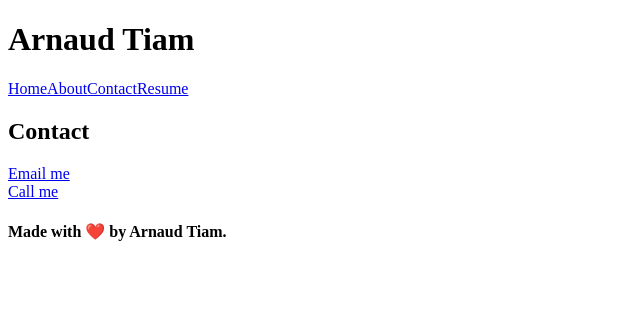
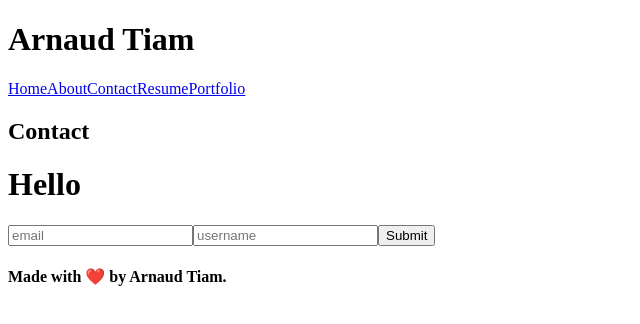
Before and after one commit to Atiam/React-portfolio, a React (Vite) app: page /Contact in a window 1280 px wide. Shown: the top 324 px of the page, without its empty margins (0-640 px from the left). Built offline with nearby package versions, Linux system fonts and the light colour scheme.

Commit message:
update code and fixe some issues

```diff
--- a/src/App.jsx
+++ b/src/App.jsx
@@ -1,6 +1,7 @@
 import { Outlet } from "react-router";
 import Header from "./components/Header";
 import Footer from "./components/Footer";
+import Form from "./components/Form/index";
 
 
 function App() {
--- /dev/null
+++ b/src/components/Form/index.jsx
@@ -0,0 +1,78 @@
+import { useState } from "react";
+
+//We import the helper function that will check if the email and password are valid.
+import { checkPassword, validateEmail } from "../../utils/helpers";
+
+function Form() {
+//Create state variables for the fields in the form
+// and setting their initial values to an empty string
+    const [email, setEmail] = useState('');
+    const [userName, setUserName] = useState('');
+    const [errorMessage, setErrorMessage] = useState('');
+
+
+const handleInputChange = (e) => {
+    // Getting the value and name of the input which triggered the change
+    const { target } = e;
+    const inputType = target.name;
+    const inputValue = target.value;
+
+    // Based on the input type, we set the state of either email, and username
+    if (inputType === 'email') {
+      setEmail(inputValue);
+    } else {
+      setUserName(inputValue);
+    }
+};
+
+const handleFormSubmit = (e) => {
+    // Preventing the default behavior of the form submit (which is to refresh the page)
+    e.preventDefault();
+
+    // First we check to see if the email is not valid or if the userName is empty. If so we set an error message to be displayed on the page.
+    if (!validateEmail(email) || !userName) {
+      setErrorMessage('Email or username is invalid');
+      // We want to exit out of this code block if something is wrong so that the user can correct it
+      return;
+      // Then we check to see if the password is not valid. If so, we set an error message regarding the password.
+    }
+
+    alert(`Hello ${userName}`);
+
+    // If everything goes according to plan, we want to clear out the input after a successful registration.
+    setUserName('');
+    setEmail('');
+    setErrorMessage('');
+  };
+
+  return (
+    <div className="container text-center">
+      <h1>Hello {userName}</h1>
+      <form className="form" onSubmit={handleFormSubmit}>
+        <input
+          value={email}
+          name="email"
+          onChange={handleInputChange}
+          type="email"
+          placeholder="email"
+        />
+        <input
+          value={userName}
+          name="userName"
+          onChange={handleInputChange}
+          type="text"
+          placeholder="username"
+        />
+
+        <button type="submit">Submit</button>
+      </form>
+      {errorMessage && (
+        <div>
+          <p className="error-text">{errorMessage}</p>
+        </div>
+      )}
+    </div>
+  );
+}
+
+export default Form;
--- a/src/components/Nav.jsx
+++ b/src/components/Nav.jsx
@@ -3,14 +3,11 @@ import { Link } from "react-router-dom";
 export default function Nav(){
     return (
       <nav>
-        {/* <a href="/">Home</a>
-        <a href="#">Projects</a>
-        <a href="/about">About</a>
-        <a href="#">Contact</a> */}
-        <Link to="/">Home</Link>
-        <Link to="/about">About</Link>
+        <Link to="/Home">Home</Link>
+        <Link to="/">About</Link>
         <Link to="/contact">Contact</Link>
         <Link to="/resume">Resume</Link>
+        <Link to="/portfolio">Portfolio</Link>
       </nav>
     );
 }
--- a/src/components/portfolioData.json
+++ b/src/components/portfolioData.json
@@ -9,15 +9,36 @@
   {
     "title": "E-commerce_Tiam-Arnaud",
     "explain": "Internet retail, also known as e-commerce, plays a significant role within the electronics industry, as it empowers businesses and consumers alike to conveniently engage in online buying and selling of electronic products.",
-    "image": "burger.gif",
-    "url": "",
+    "image": "https://github.com/Atiam/E-commerce_Tiam-Arnaud/blob/main/assets/images_get.png?raw=true",
+    "url": "https://1drv.ms/v/s!Al52s9YCFUObkVKk5UGC8rR7LR4h?e=udZhxm",
     "repourl": "https://github.com/Atiam/E-commerce_Tiam-Arnaud"
   },
   {
-    "title": "employees_payroll_tracker-Arnaud_ti",
-    "explain": "This application is an employee payroll tracker. It help you the manager to see his employees' payroll data and properly budget for the company.",
-    "image": "Google Search Books",
-    "url": "",
-    "repourl": "https://github.com/Atiam/employees_payroll_tracker-Arnaud_tia"
+    "title": "Bootcamp Buddy",
+    "explain": "This application aims to help us and others who are interested in finding resources on HTML, CSS, JavaScript, Node.js, and Express.js in a more streamlined fashion.",
+    "image": "https://github.com/atengelsgjerd/Bootcamp-Buddy/blob/main/assets/images/landing%20page.png?raw=true",
+    "url": "https://bootcamp-buddy.onrender.com/login",
+    "repourl": "https://github.com/atengelsgjerd/Bootcamp-Buddy"
+  },
+  {
+    "title": "Date-Night",
+    "explain": "Date Night looks to alleviate that anxiety by randomizing the selection of movie, and cocktail for the evening.",
+    "image": "https://github.com/atengelsgjerd/Date-Night/blob/main/assets/img/dateNight.png?raw=true",
+    "url": "https://atengelsgjerd.github.io/Date-Night/",
+    "repourl": "https://github.com/atengelsgjerd/Date-Night"
+  },
+  {
+    "title": "Note_Taker-Arnaud_Tiam",
+    "explain": "This applicationis a note taker; it can be used to write and save notes.",
+    "image": "https://github.com/Atiam/Note_Taker-Arnaud_Tiam-/blob/main/assets/images/note_taker-image-1.png?raw=true",
+    "url": "https://note-taker-arnaud-tiam.onrender.com/notes",
+    "repourl": "https://github.com/Atiam/Note_Taker-Arnaud_Tiam-"
+  },
+  {
+    "title": "tasks_tracker-Arnaud_Tiam",
+    "explain": "Task-board-Tracker is a web application users can add individual project tasks, manage their state of progress and track overall project progress accordingly.",
+    "image": "https://github.com/Atiam/tasks_tracker-Arnaud_Tiam/blob/main/assets/images/Task%20board%202.png?raw=true",
+    "url": "https://atiam.github.io/tasks_tracker-Arnaud_Tiam/",
+    "repourl": "https://github.com/Atiam/tasks_tracker-Arnaud_Tiam"
   }
 ]
--- a/src/pages/About.jsx
+++ b/src/pages/About.jsx
@@ -1,8 +1,11 @@
 export default function About() {
   return (
     <div>
-      <h1>About</h1>
-      <p>This is the about page.</p>
+      <h1>About Me</h1>
+      <img src="../src/assets/tiam.jpg" alt="" />
+      <p>With over 8 years of experience as an Oracle and PostgreSQL DBA, I have knowledge and
+hands-on experience in database design, migration, upgrades, database security, backup and
+recovery, Data obfuscation, Automation, replication, monitoring and tuning. </p>
     </div>
   );
 }
--- a/src/pages/Contact.jsx
+++ b/src/pages/Contact.jsx
@@ -1,10 +1,11 @@
+
+import Form from "../components/Form/index";
+
 export default function Contact() {
     return (
       <div>
         <h2>Contact</h2>
-        <a href="mailto: arnaudtiam50gmail.com">Email me</a>
-        <br />
-        <a href="tel: 320-224-3053">Call me</a>
+        < Form />
     </div>
     );
   }
--- a/src/pages/Portfolio.jsx
+++ b/src/pages/Portfolio.jsx
@@ -1,14 +1,19 @@
+import portfolioData from "../components/portfolioData.json"
+import {Link} from "react-router-dom";
 export default function Portfolio(){
 
-    const array = [0,1,2]
+
     return (
       <>
         <h2>Portfolio</h2>
       <div>
-        {array.map((item) => (
+        {portfolioData.map((item) => (
           <div key={item}>
-            <h3>Project {item}</h3>
-            <p>Project description</p>
+            <h3>{item.title}</h3>
+            <img src={item.image} alt={item.title} />
+            <p>{item.explain}</p>
+            <Link to={item.url} >Deployed url</Link>
+            <Link to={item.repourl}>repo url</Link>
           </div>
         ))}
       </div>
--- /dev/null
+++ b/src/utils/helpers.js
@@ -0,0 +1,12 @@
+export function validateEmail(email) {
+    const re = /^(([^<>()[\]\\.,;:\s@"]+(\.[^<>()[\]\\.,;:\s@"]+)*)|(".+"))@((\[[0-9]{1,3}\.[0-9]{1,3}\.[0-9]{1,3}\.[0-9]{1,3}\])|(([a-zA-Z\-0-9]+\.)+[a-zA-Z]{2,}))$/;
+    return re.test(String(email).toLowerCase());
+  }
+
+  export function checkPassword(input) {
+    const passw = /^[A-Za-z]\w{7,14}$/;
+    if (input.match(passw)) {
+      return true;
+    }
+    return false;
+  }
```
Also changed, not shown: src/main.jsx (+10 -12 lines).
